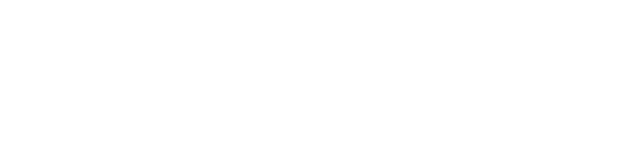
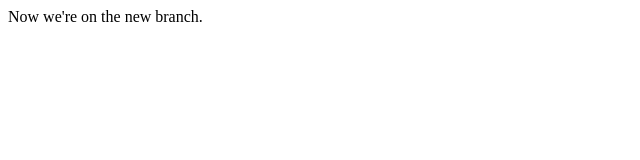
Before and after one commit to austinhollenbaugh/advanced-git-practice, a plain HTML site: page index.html in a window 1280 px wide. Shown: the whole page, without its empty margins (0-640 px from the left). Drawn offline with Linux system fonts and the light colour scheme.

Commit message:
added to body

```diff
--- a/index.html
+++ b/index.html
@@ -5,6 +5,6 @@
     <title></title>
   </head>
   <body>
-
+    Now we're on the new branch.
   </body>
 </html>
```
